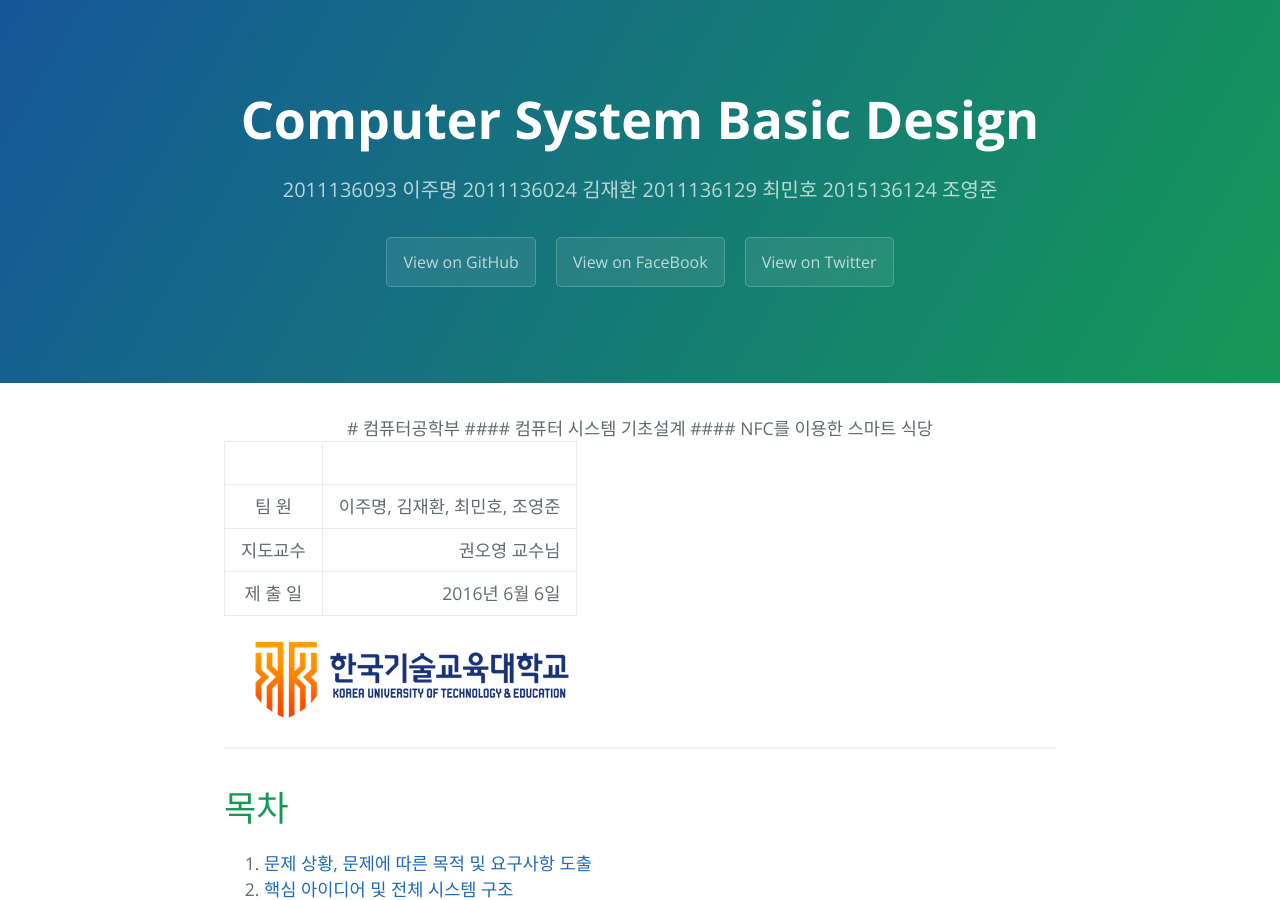
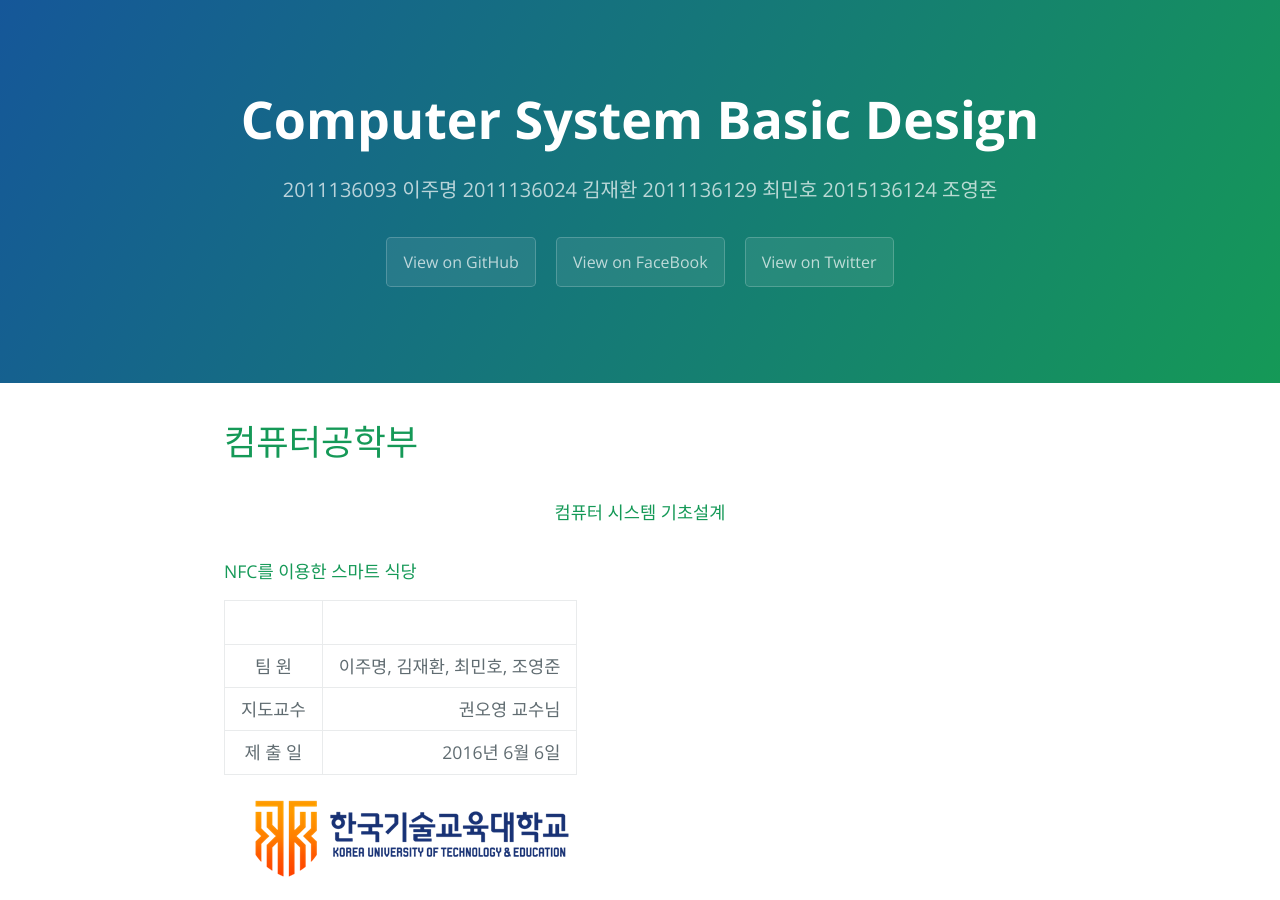
Before and after one commit to LeeJuMyeong/leejumyeong.github.com, a Jekyll site: the page built from _posts/2016-06-09-please-content.markdown, in a window 1280 px wide and 900 px high. Built offline with Jekyll 4.4.1, drawn with Linux system fonts in a browser that asks for light colours.

Commit message:
Update 2016-06-09-please-content.markdown

```diff
--- a/_posts/2016-06-09-please-content.markdown
+++ b/_posts/2016-06-09-please-content.markdown
@@ -4,17 +4,14 @@ title:  "IoT Idea Design Report"
 categories: main
 ---
 
-<center>
 # 컴퓨터공학부
 
 
-#### 컴퓨터 시스템 기초설계
+#### <center>컴퓨터 시스템 기초설계</center>
 
 #### NFC를 이용한 스마트 식당
 
-</center>
-
-| | |
+| |
 | :-: | -: |
 | 팀 원 | 이주명, 김재환, 최민호, 조영준 |
 | 지도교수 | 권오영 교수님 |
```
